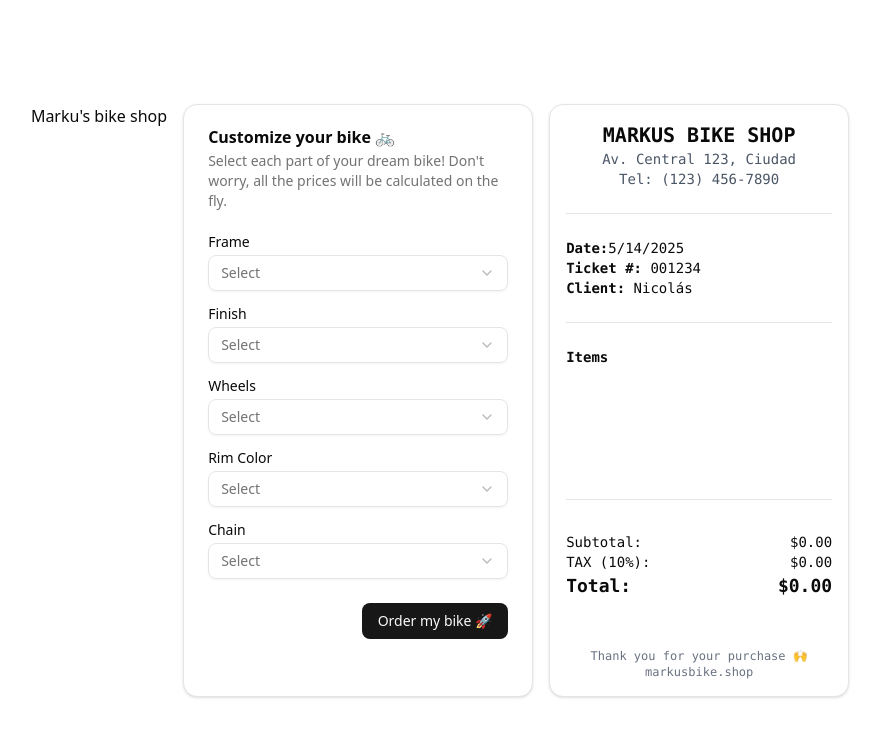
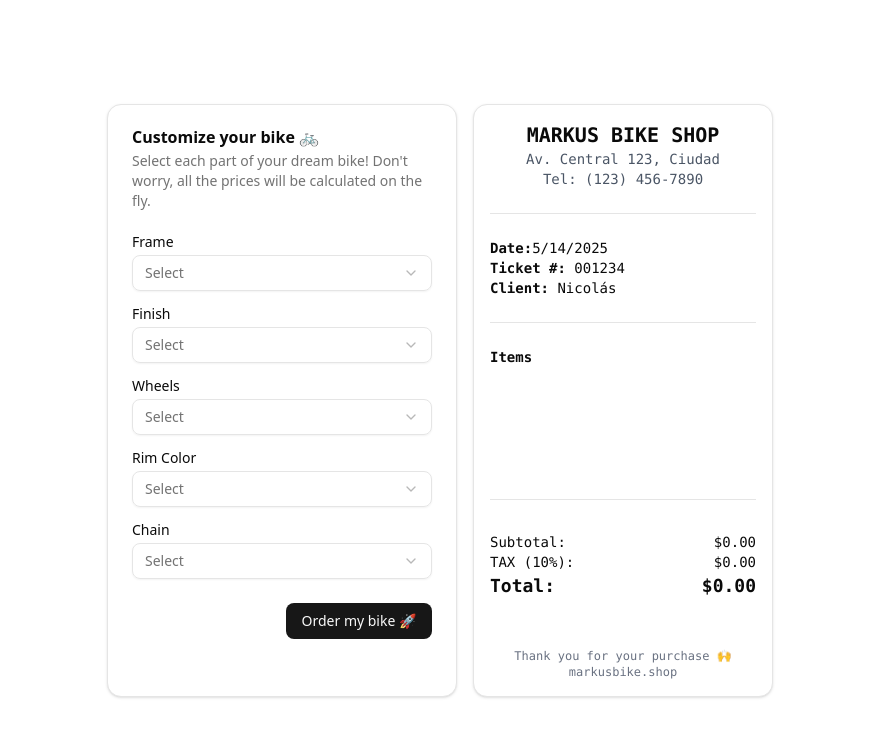
Before and after one commit to p3rnil/factorial-challenge, a React (Vite) app: page / in a window 1280 px wide. Shown: the top 736 px of the page, without its empty margins (200-1080 px from the left). Built offline with nearby package versions, Linux system fonts and the light colour scheme.

Commit message:
Update App.tsx

```diff
--- a/src/App.tsx
+++ b/src/App.tsx
@@ -8,7 +8,6 @@ function App() {
 
   return (
     <div className="flex justify-center gap-4">
-      <h1>Marku's bike shop</h1>
       <BikeConfigurator selection={selection} setSelection={setSelection} />
       <Ticket selection={selection} />
     </div>
```
